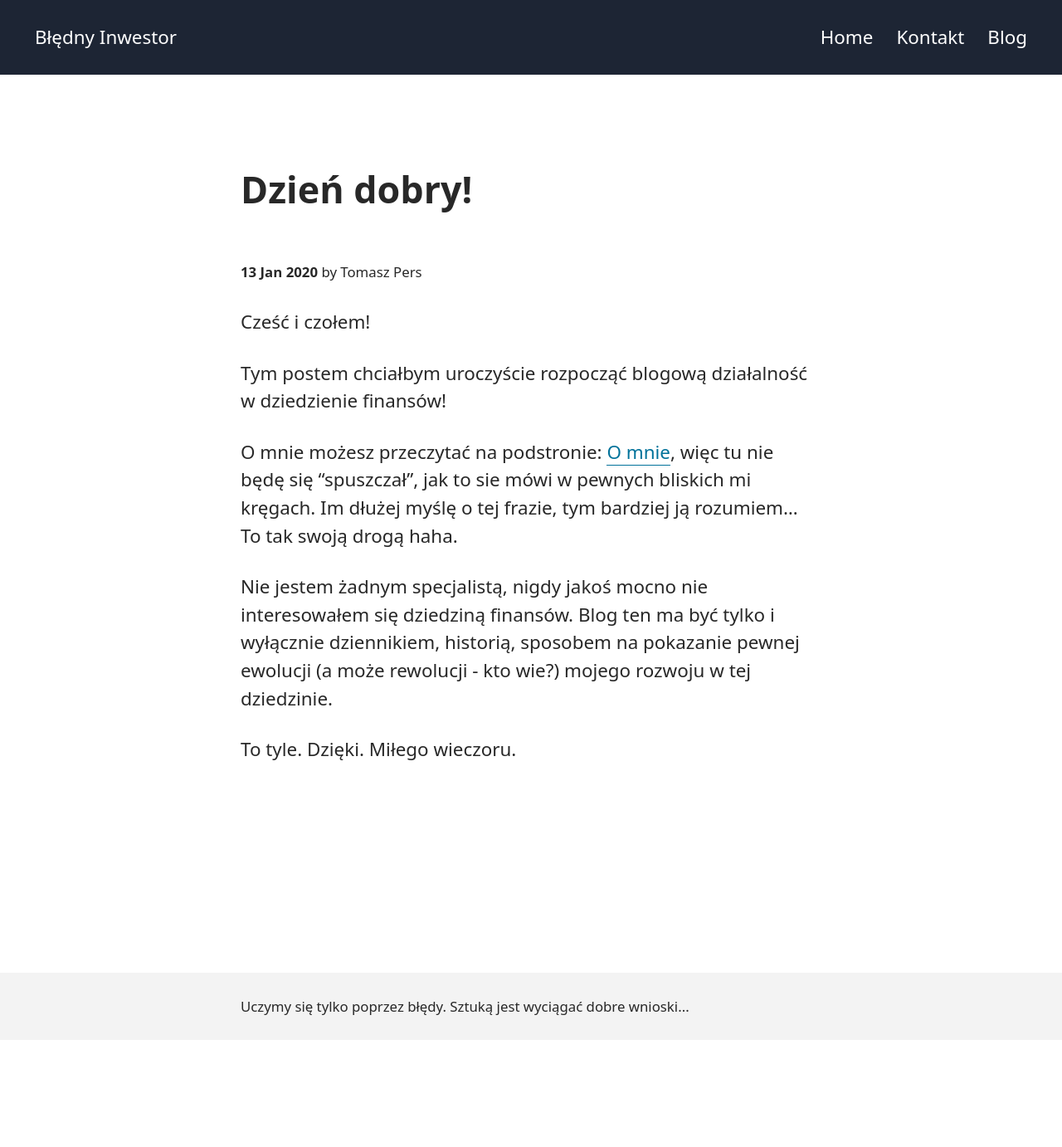
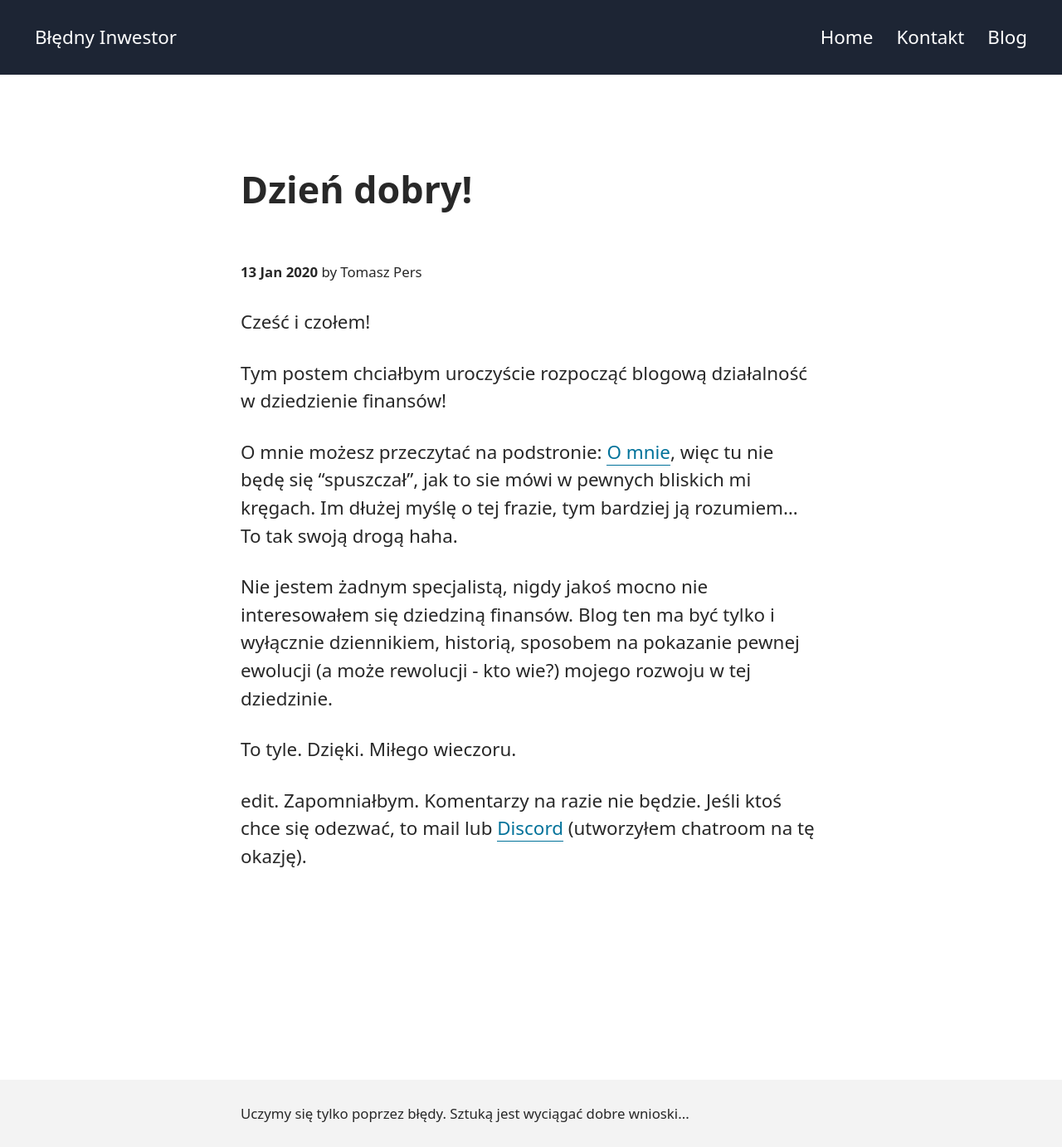
Before and after one commit to catpersec/blednyinwestor-website, a Jekyll site: the page built from _posts/2020-01-13-dzien-dobry.md, in a window 1280 px wide. Shown: the whole page at 83% size. Built offline with Jekyll 4.4.1, drawn with Linux system fonts in a browser that asks for light colours; a script that is not in the unit is left out; before the commit the page ends 1253 px from its top, so only the background shows below that.

Commit message:
Update 2020-01-13-dzien-dobry.md

```diff
--- a/_posts/2020-01-13-dzien-dobry.md
+++ b/_posts/2020-01-13-dzien-dobry.md
@@ -15,3 +15,6 @@ O mnie możesz przeczytać na podstronie: [O mnie](https://blednyinwestor.pl/),
 Nie jestem żadnym specjalistą, nigdy jakoś mocno nie interesowałem się dziedziną finansów. Blog ten ma być tylko i wyłącznie dziennikiem, historią, sposobem na pokazanie pewnej ewolucji (a może rewolucji - kto wie?) mojego rozwoju w tej dziedzinie.
 
 To tyle. Dzięki. Miłego wieczoru.
+
+edit.
+Zapomniałbym. Komentarzy na razie nie będzie. Jeśli ktoś chce się odezwać, to mail lub [Discord](https://discord.gg/dErvB9p) (utworzyłem chatroom na tę okazję).
```
